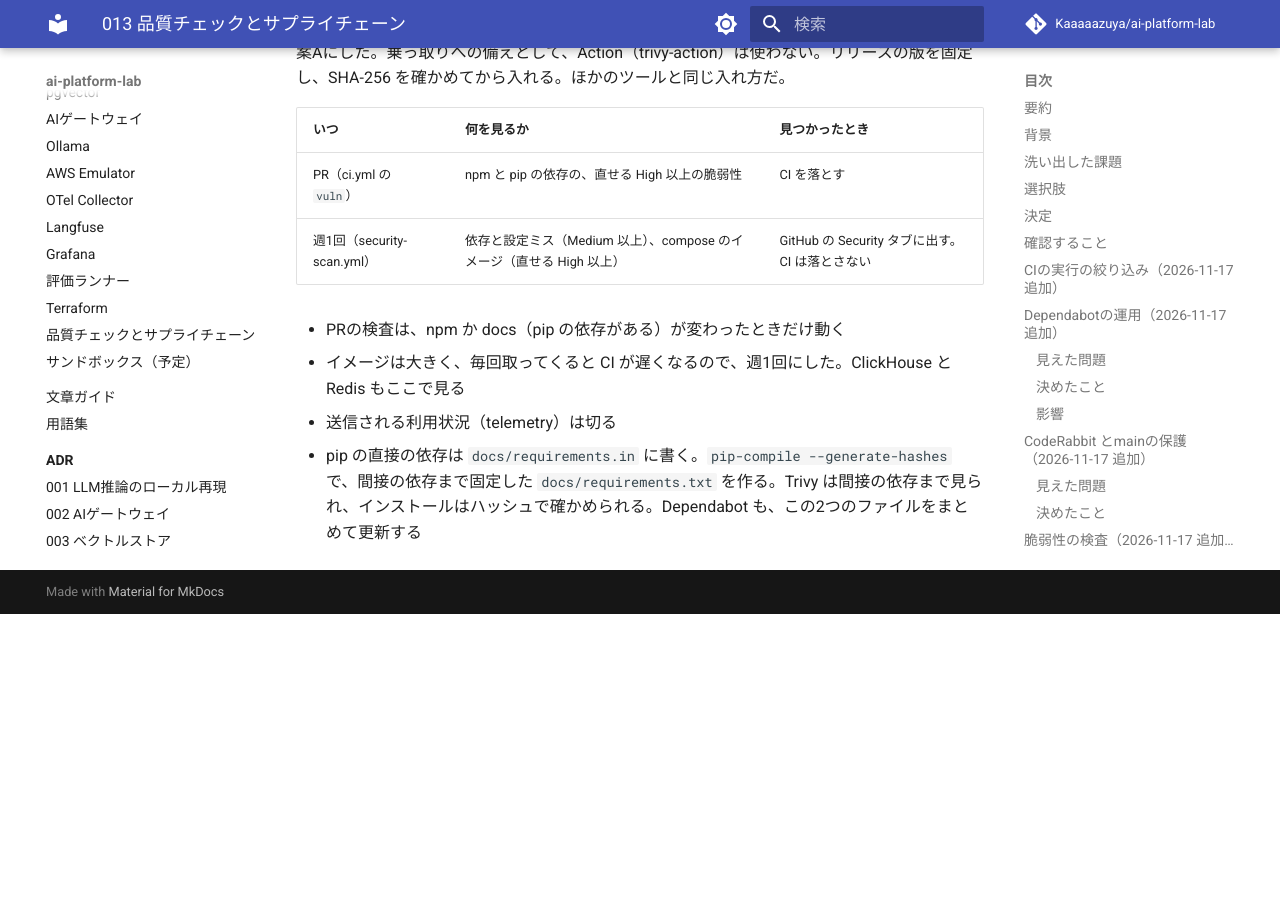
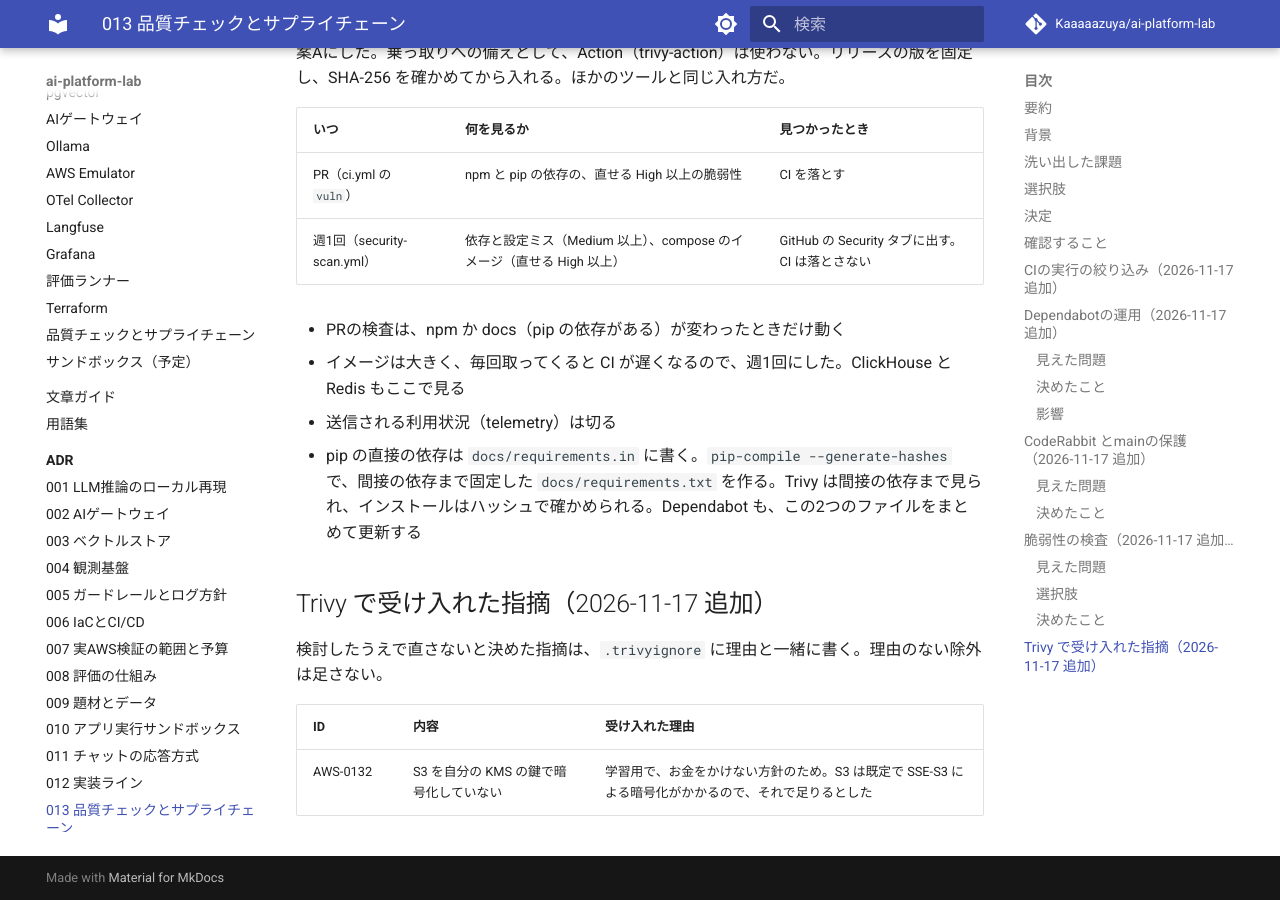
Before and after one commit to Kaaaaazuya/ai-platform-lab, an MkDocs documentation site: the page built from docs/adr/0013-dev-quality-supply-chain.md, in a window 1280 px wide and 900 px high, scrolled down 7276 px. Built offline with MkDocs 1.6.1 and Material for MkDocs 9.7.7, drawn with Linux system fonts in a browser that asks for light colours; comment, search, counter and statistics services are not loaded; before the commit the page ends 7890 px from its top, so only the background shows below that.

Commit message:
chore: accept Trivy AWS-0132 with a recorded reason (#25)

```diff
--- a/docs/adr/0013-dev-quality-supply-chain.md
+++ b/docs/adr/0013-dev-quality-supply-chain.md
@@ -192,3 +192,11 @@ M3までは型チェックとテスト、`terraform fmt` しかなく、リン
 - イメージは大きく、毎回取ってくると CI が遅くなるので、週1回にした。ClickHouse と Redis もここで見る
 - 送信される利用状況（telemetry）は切る
 - pip の直接の依存は `docs/requirements.in` に書く。`pip-compile --generate-hashes` で、間接の依存まで固定した `docs/requirements.txt` を作る。Trivy は間接の依存まで見られ、インストールはハッシュで確かめられる。Dependabot も、この2つのファイルをまとめて更新する
+
+## Trivy で受け入れた指摘（2026-11-17 追加）
+
+検討したうえで直さないと決めた指摘は、`.trivyignore` に理由と一緒に書く。理由のない除外は足さない。
+
+| ID | 内容 | 受け入れた理由 |
+| --- | --- | --- |
+| AWS-0132 | S3 を自分の KMS の鍵で暗号化していない | 学習用で、お金をかけない方針のため。S3 は既定で SSE-S3 による暗号化がかかるので、それで足りるとした |
```
Also changed, not shown: 1 other file.
